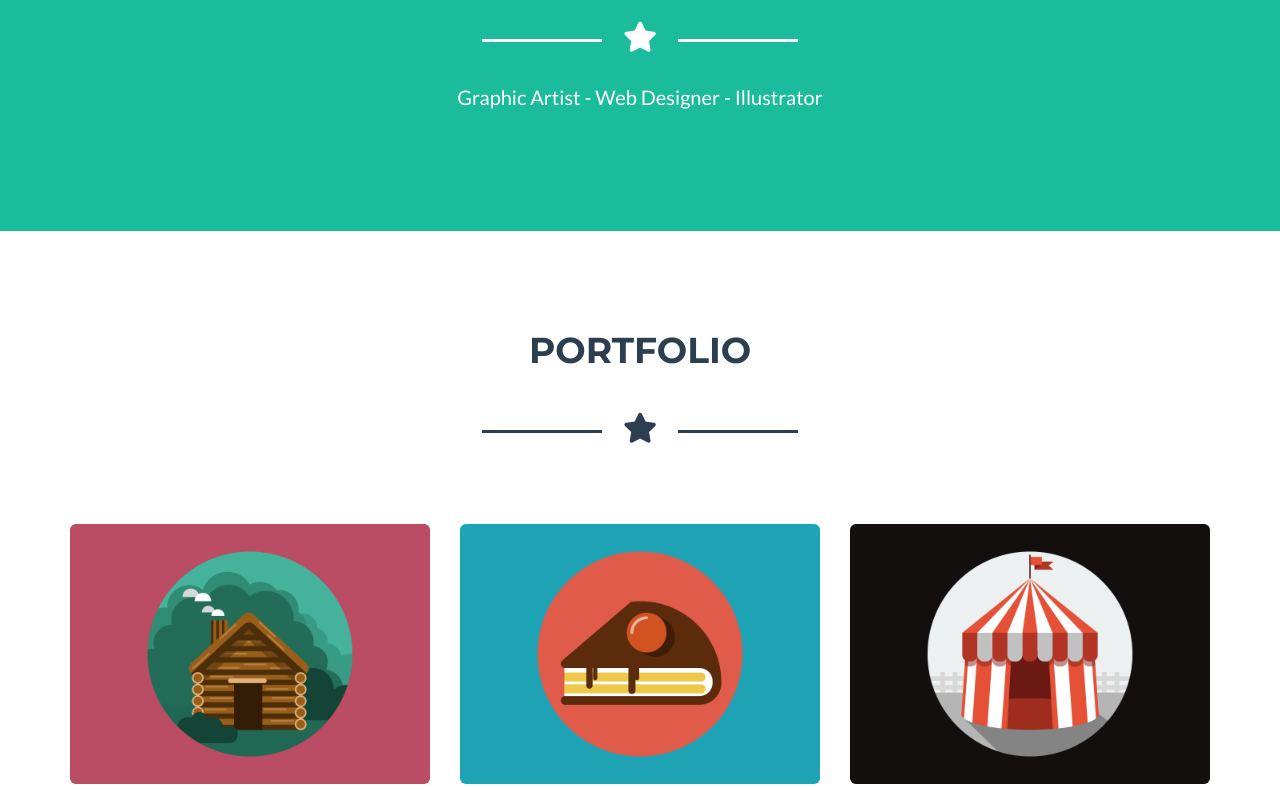
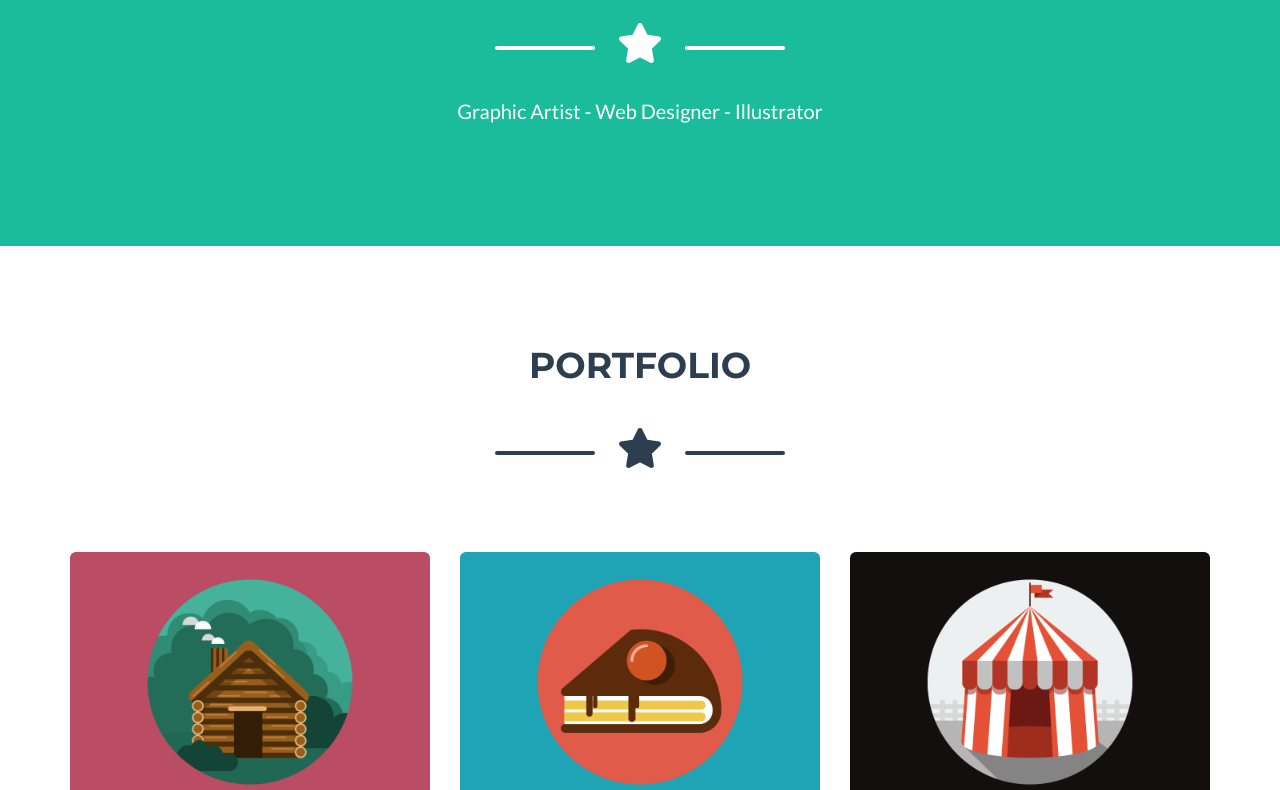
Before and after one commit to FabioMezzina/html-css-bootstrap-freelancer, a plain HTML site: page index.html in a window 1280 px wide. Shown: the part 560-1350 px from the top of the page. Drawn offline with nearby package versions, Linux system fonts and the light colour scheme.

Commit message:
mod star spaces <768px

```diff
--- a/css/style.css
+++ b/css/style.css
@@ -84,16 +84,17 @@ footer {
 }
 
 .star i {
-  margin: 0 15px;
+  margin: 0 10px;
 }
 
 .star::before,
 .star::after {
   display: inline-block;
+  width: 80px;
+  height: 4px;
   content: '';
   background-color: #fff;
-  width: 120px;
-  height: 3px;
+  border-radius: 5px;
   vertical-align: middle;
 }
 
@@ -330,6 +331,20 @@ footer a:focus i {
 
 /* TABLET MEDIAQUERY */
 @media screen and (min-width: 768px) {
+  .star {
+    font-size: 40px;
+  }
+
+  .star i {
+    margin: 0 15px;
+  }
+
+  .star::before,
+  .star::after {
+    display: inline-block;
+    width: 100px;
+  }
+
   #portfolio .row > div:nth-of-type(5),
   #portfolio .row > div:nth-of-type(6),
   #portfolio .row > div:nth-of-type(7) {
```
